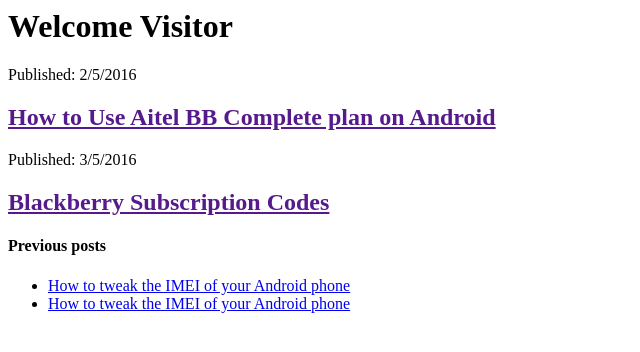
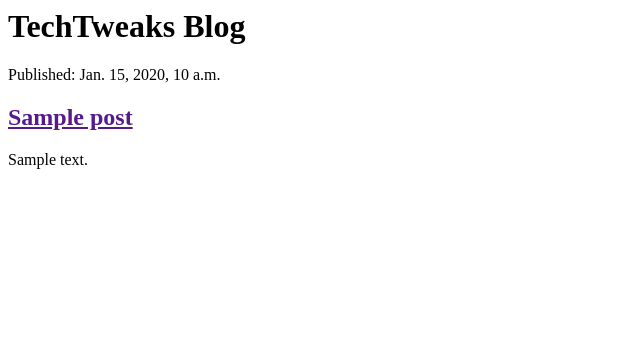
Before and after one commit to andela-Taiwo/my-first-blog, a Django app: template blog/templates/blog/post_list.html in a window 1280 px wide. Shown: the top 352 px of the page, without its empty margins (0-640 px from the left). Run offline with Django 3.2, Linux system fonts and the light colour scheme; the template is opened without the code that fills it: most values are stand-ins (such as "Sample title", 1, 10 or a date in 2020).

Commit message:
Modified templates to display posts from database.

```diff
--- a/blog/templates/blog/post_list.html
+++ b/blog/templates/blog/post_list.html
@@ -3,29 +3,21 @@
 		<title>TechTweaks</title>
 
 	</head>
-	<body>
-		<h1>Welcome Visitor</h1>
+
 		<div>
-			<p>Published: 2/5/2016</p>
-			<a href=""><h2>How to Use Aitel BB Complete plan on Android</h2></a>
-		</div>
-		<div>
-			<p>Published: 3/5/2016</p>
-		   <a href=""> <h2>Blackberry Subscription Codes</h2></a>
+			<h1>TechTweaks Blog</h1>
 		</div>
 
-		<h4>Previous posts</h4>
-		<ul>
-			<li>
-				<a href="#">How to tweak the IMEI of your Android phone</a>
-			</li>
-			<li>
-				<a href="#">How to tweak the IMEI of your Android phone</a>
+		{% for post in posts %}
 
-			</li>
+			<div>
+				<p>Published: {{post.published_date}}</p>
+				<a href=""><h2>{{post.title}}</h2></a>
+				<p>{{ post.text|linebreaks }}</p>
+			</div>
+		{% endfor %}
 
 
-		</ul>
 
 	</body>
 
--- a/blog/views.py
+++ b/blog/views.py
@@ -1,6 +1,9 @@
 from django.shortcuts import render
+from .models import Post
+from django.utils import timezone
 
 # Create your views here.
 
 def post_list(request):
-	return render(request,'blog/post_list.html',{})
+	posts= Post.objects.filter(published_date__lte = timezone.now()).order_by('published_date')
+	return render(request,'blog/post_list.html',{'posts':posts})
--- a/mysite/settings.py
+++ b/mysite/settings.py
@@ -107,11 +107,10 @@
 
 LANGUAGE_CODE = 'en-us'
 
-<<<<<<< HEAD
 
-=======
 TIME_ZONE = 'UTC'
->>>>>>> 2ac57f5367fd9c47337c221999a1cb162792607b
+TIME_ZONE = 'UTC'
+
 
 USE_I18N = True
 
```
